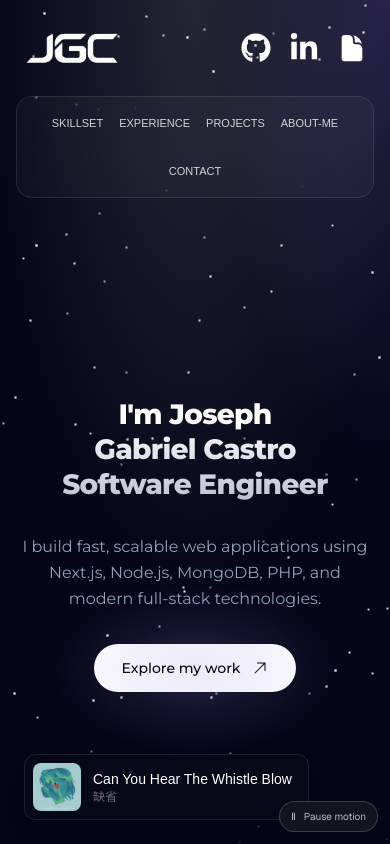
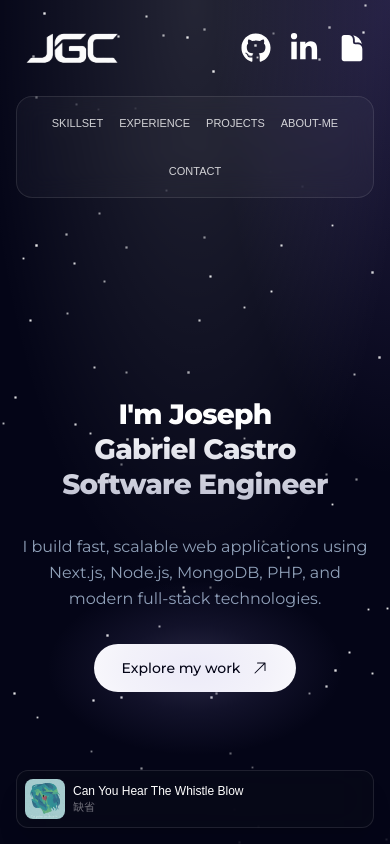
Before and after one commit to strawcas/portfolio, a Next.js app: page / in a window 390 px wide. Shown: the top 844 px of the page. Built offline with nearby package versions, Linux system fonts and the light colour scheme.

Commit message:
finalizing

```diff
--- a/src/_components/MusicPlayer.jsx
+++ b/src/_components/MusicPlayer.jsx
@@ -23,14 +23,14 @@ export default function MusicPlayer() {
     }
 
     return (
-        <div className="fixed bottom-6 left-6 z-50">
+        <div className="fixed right-4 bottom-4 left-4 z-50 sm:right-auto sm:bottom-6 sm:left-6">
             <audio ref={audioRef} src="/song.mp3" loop />
 
             <button
                 onClick={handlePlay}
-                className="group flex items-center gap-3 rounded-xl border border-white/10 bg-[#080918]/80 p-2 pr-4 text-white shadow-xl backdrop-blur-xl transition hover:border-white/20 hover:bg-[#0d0e22]"
+                className="group flex w-full items-center gap-2 rounded-xl border border-white/10 bg-[#080918]/80 p-2 text-white shadow-xl backdrop-blur-xl transition hover:border-white/20 hover:bg-[#0d0e22] sm:w-auto sm:gap-3 sm:pr-4"
             >
-                <div className="relative h-12 w-12 overflow-hidden rounded-lg">
+                <div className="relative h-10 w-10 shrink-0 overflow-hidden rounded-lg sm:h-12 sm:w-12">
                     <Image
                         src="/song_image.jpg"
                         alt="Album cover"
@@ -47,16 +47,18 @@ export default function MusicPlayer() {
                     </div>
                 </div>
 
-                <div className="text-left">
-                    <p className="text-sm font-medium">
+                <div className="min-w-0 flex-1 text-left sm:flex-none">
+                    <p className="truncate text-xs font-medium sm:max-w-[230px] sm:text-sm">
                         Can You Hear The Whistle Blow
                     </p>
 
-                    <p className="text-xs text-white/40">缺省</p>
+                    <p className="truncate text-[11px] text-white/40 sm:text-xs">
+                        缺省
+                    </p>
                 </div>
 
                 {isPlaying && (
-                    <div className="ml-3 flex h-5 items-end gap-[2px]">
+                    <div className="ml-1 flex h-5 shrink-0 items-end gap-[2px] sm:ml-3">
                         <span className="h-2 w-[2px] animate-pulse bg-white" />
                         <span className="h-4 w-[2px] animate-pulse bg-white" />
                         <span className="h-3 w-[2px] animate-pulse bg-white" />
--- a/src/_components/PortfolioMotion.jsx
+++ b/src/_components/PortfolioMotion.jsx
@@ -113,7 +113,8 @@ export default function PortfolioMotion({ children }) {
                 const heroContent = select("[data-hero-content]")[0];
                 if (heroSection && heroContent) {
                     gsap.to(heroContent, {
-                        y: () => -Math.min(window.innerHeight * 0.2, 180),
+                        y: () =>
+                            -Math.min(window.innerHeight * 0.2, 180),
                         autoAlpha: 0,
                         ease: "none",
                         scrollTrigger: {
@@ -126,7 +127,9 @@ export default function PortfolioMotion({ children }) {
                     });
                 }
 
-                const hero = select("[data-hero-content] h1, [data-hero-content] p");
+                const hero = select(
+                    "[data-hero-content] h1, [data-hero-content] p",
+                );
                 if (hero.length) {
                     gsap.from(hero, {
                         y: 22,
@@ -301,18 +304,6 @@ export default function PortfolioMotion({ children }) {
             >
                 <div className={motion.progress} aria-hidden="true" />
                 {children}
-                <button
-                    type="button"
-                    className={motion.control}
-                    onClick={() => setEnabled((value) => !value)}
-                    aria-pressed={!enabled}
-                    aria-label="Pause animations"
-                >
-                    <span aria-hidden="true">
-                        {enabled ? "Ⅱ" : "▷"}
-                    </span>
-                    {enabled ? "Pause motion" : "Resume motion"}
-                </button>
             </div>
         </MotionEnabledContext.Provider>
     );
```
